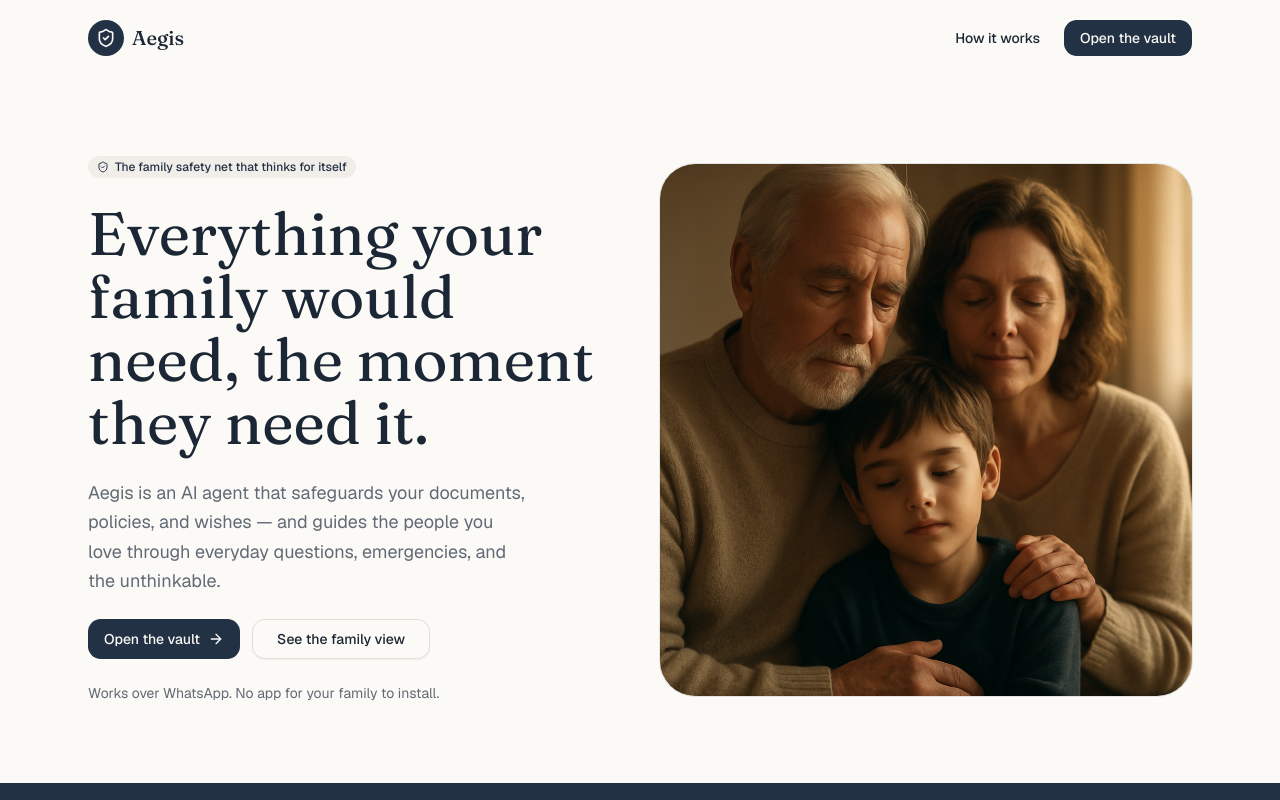
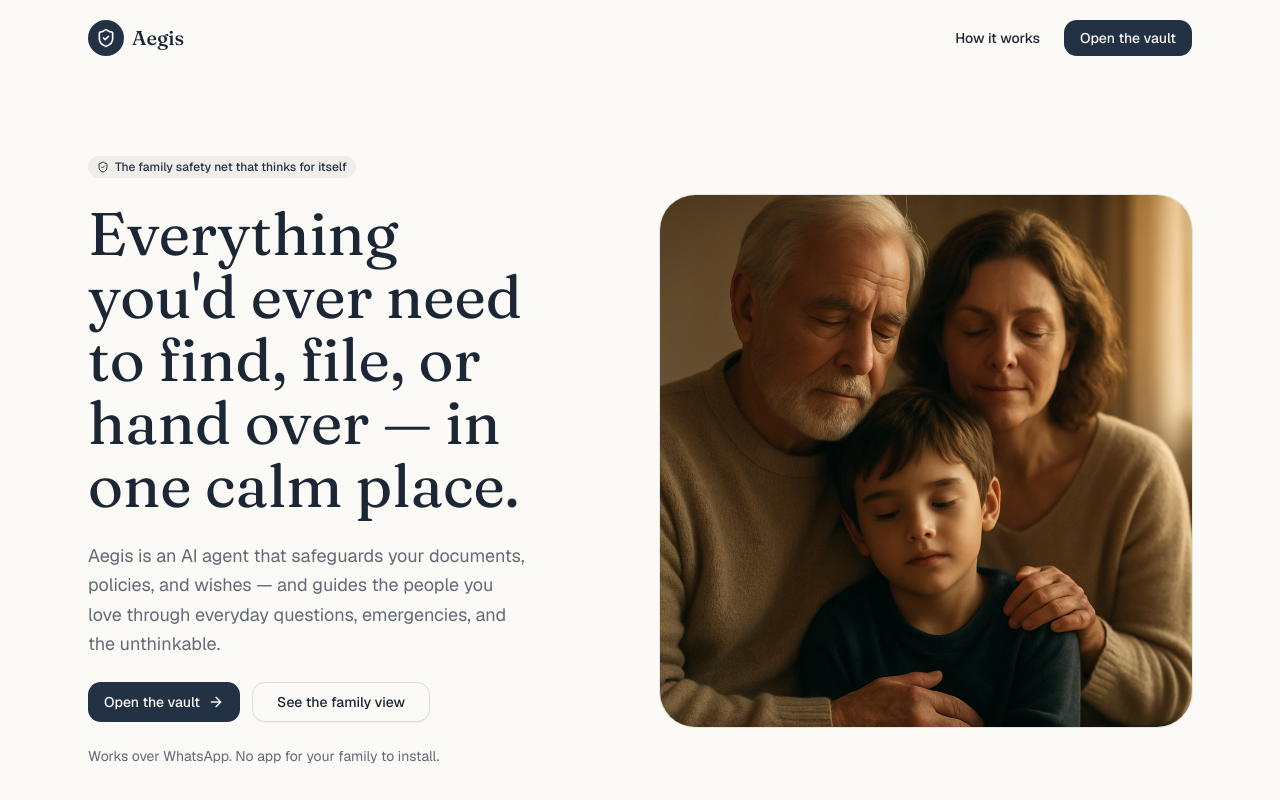
Before and after one commit to yashsharma999/aegis, a Next.js app: page / in a window 1280 px wide. Shown: the top 800 px of the page. Built offline with nearby package versions, Linux system fonts and the light colour scheme.

Commit message:
feat: update landing page headline for clarity and engagement

```diff
--- a/app/page.tsx
+++ b/app/page.tsx
@@ -100,7 +100,7 @@ export default function LandingPage() {
             The family safety net that thinks for itself
           </Badge>
           <h1 className="font-heading text-5xl leading-[1.05] text-balance text-foreground lg:text-6xl">
-            Everything your family would need, the moment they need it.
+            Everything you'd ever need to find, file, or hand over — in one calm place.
           </h1>
           <p className="max-w-md text-lg leading-relaxed text-muted-foreground text-pretty">
             Aegis is an AI agent that safeguards your documents, policies, and wishes — and guides the people you love
```
